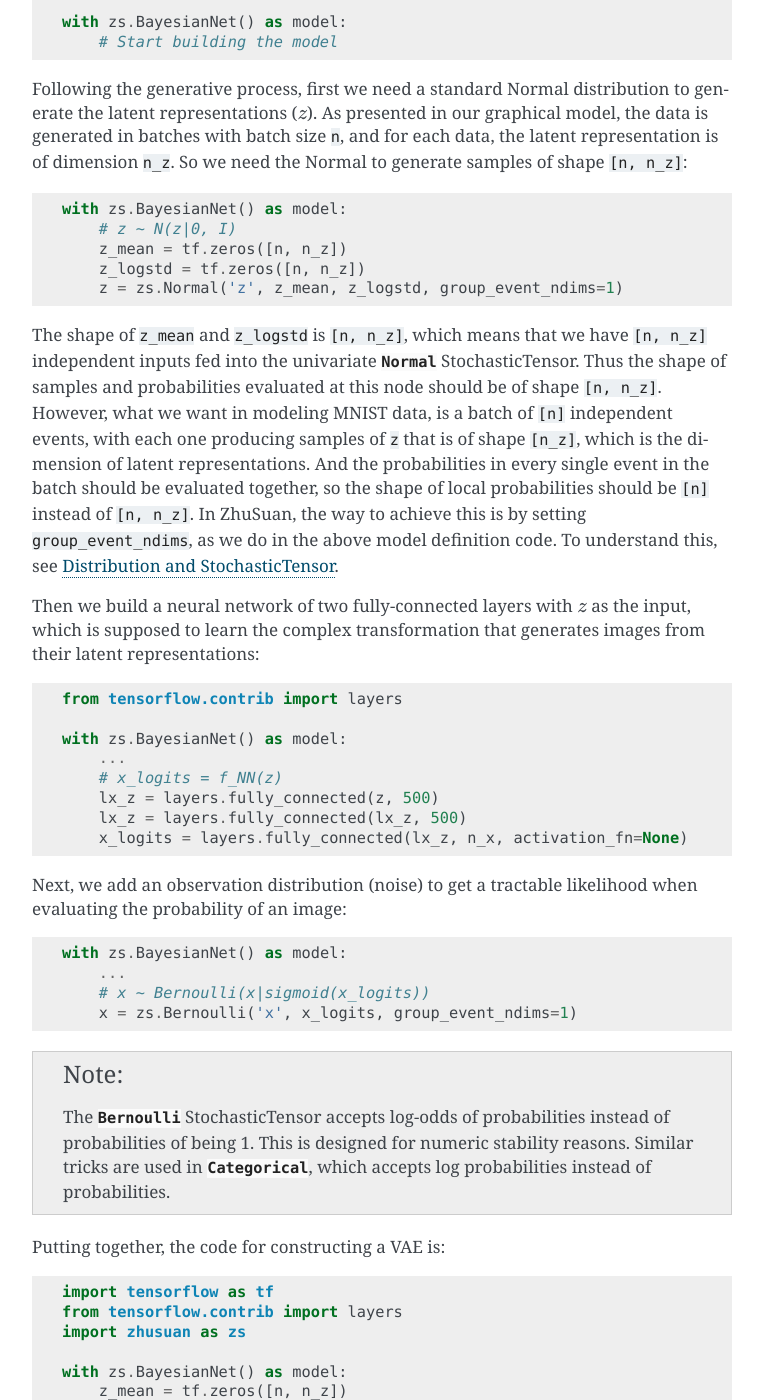
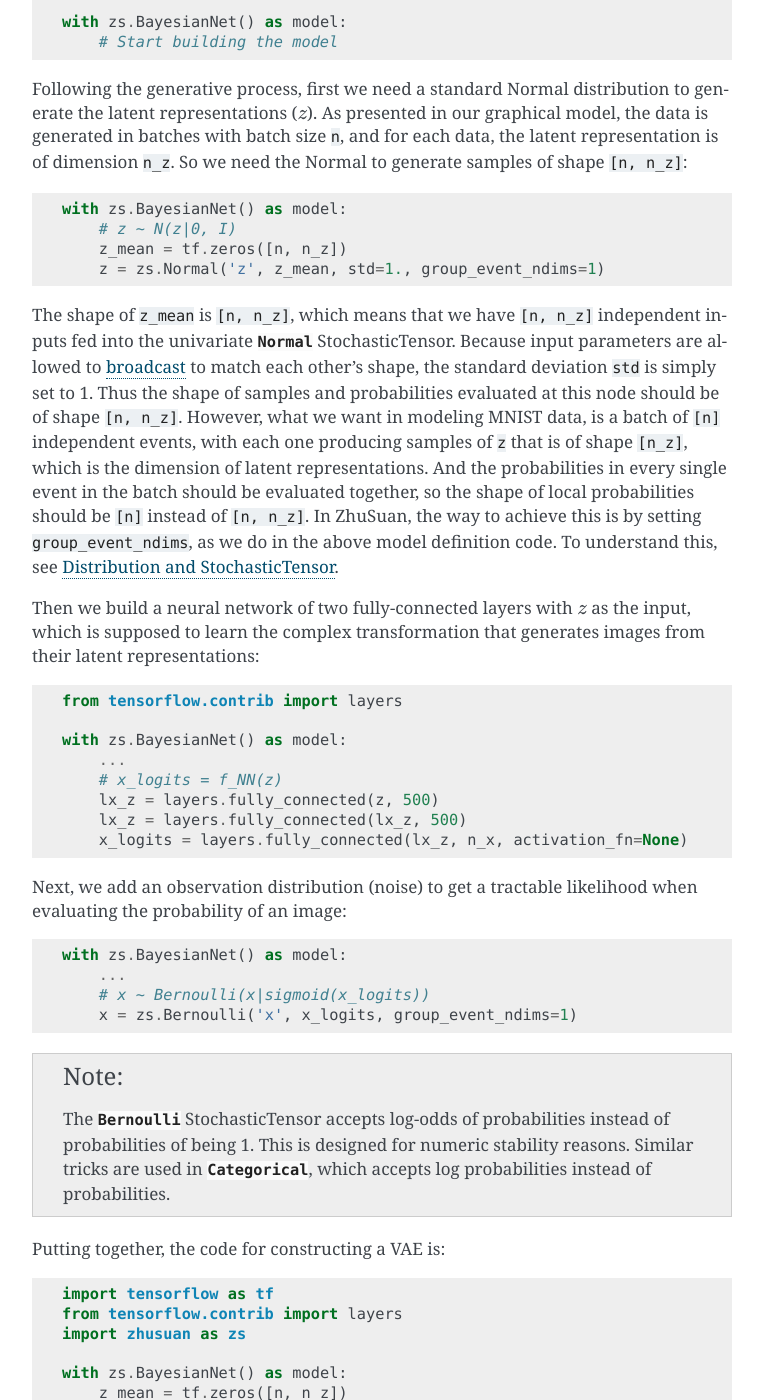
Before and after one commit to thu-ml/zhusuan, a Sphinx documentation site: the page built from docs/vae.rst, in a window 1280 px wide and 1400 px high, scrolled down 815 px. Shown: the whole window, without its empty margins (368-1131 px from the left). Built offline with Sphinx 7.4.7, drawn with Linux system fonts in a browser that asks for light colours; cross-references to code outside the pages are shown as plain code; some of the changed text lies outside the part shown.

Commit message:
std parameter swapped in

```diff
--- a/README.rst
+++ b/README.rst
@@ -31,7 +31,7 @@ Variational objectives we support:
 * **SGVB**: Stochastic gradient variational Bayes.
 * **IWAE**: Importance weighted objectives.
 * **NVIL**: Score function estimator with variance reduction.
-* **VIMC**: Multi-sample score function estimator with variance reduction.
+* **VIMCO**: Multi-sample score function estimator with variance reduction.
 
 Adaptive Importance Sampling
 ^^^^^^^^^^^^^^^^^^^^^^^^^^^^
--- a/docs/vae.rst
+++ b/docs/vae.rst
@@ -50,22 +50,23 @@ need the Normal to generate samples of shape ``[n, n_z]``::
     with zs.BayesianNet() as model:
         # z ~ N(z|0, I)
         z_mean = tf.zeros([n, n_z])
-        z_logstd = tf.zeros([n, n_z])
-        z = zs.Normal('z', z_mean, z_logstd, group_event_ndims=1)
+        z = zs.Normal('z', z_mean, std=1., group_event_ndims=1)
 
-
-The shape of ``z_mean`` and ``z_logstd`` is ``[n, n_z]``, which means that
+The shape of ``z_mean`` is ``[n, n_z]``, which means that
 we have ``[n, n_z]`` independent inputs fed into the univariate
-:class:`~zhusuan.model.stochastic.Normal` StochasticTensor. Thus the
-shape of samples and probabilities evaluated at this node should be of
-shape ``[n, n_z]``. However, what we want in modeling MNIST data, is a batch of
-``[n]`` independent events, with each one producing samples of ``z`` that is of
-shape ``[n_z]``, which is the dimension of latent representations. And the
-probabilities in every single event in the batch should be evaluated together,
-so the shape of local probabilities should be ``[n]`` instead of ``[n, n_z]``.
-In ZhuSuan, the way to achieve this is by setting ``group_event_ndims``,
-as we do in the above model definition code. To understand this, see
-:ref:`dist-and-stochastic`.
+:class:`~zhusuan.model.stochastic.Normal` StochasticTensor. Because
+input parameters are allowed to
+`broadcast <https://docs.scipy.org/doc/numpy-1.12.0/user/basics.broadcasting.html>`_
+to match each other's shape, the standard deviation ``std`` is simply set to
+1. Thus the shape of samples and probabilities evaluated at this node should
+be of shape ``[n, n_z]``. However, what we want in modeling MNIST data, is a
+batch of ``[n]`` independent events, with each one producing samples of ``z``
+that is of shape ``[n_z]``, which is the dimension of latent representations.
+And the probabilities in every single event in the batch should be evaluated
+together, so the shape of local probabilities should be ``[n]`` instead of
+``[n, n_z]``. In ZhuSuan, the way to achieve this is by setting
+``group_event_ndims``, as we do in the above model definition code. To
+understand this, see :ref:`dist-and-stochastic`.
 
 Then we build a neural network of two fully-connected layers with :math:`z` as
 the input, which is supposed to learn the complex transformation that
@@ -104,8 +105,7 @@ Putting together, the code for constructing a VAE is::
 
     with zs.BayesianNet() as model:
         z_mean = tf.zeros([n, n_z])
-        z_logstd = tf.zeros([n, n_z])
-        z = zs.Normal('z', z_mean, z_logstd, group_event_ndims=1)
+        z = zs.Normal('z', z_mean, std=1., group_event_ndims=1)
 
         lx_z = layers.fully_connected(z, 500)
         lx_z = layers.fully_connected(lx_z, 500)
@@ -156,8 +156,7 @@ ZhuSuan is to wrap it in a function, like this::
     def vae(observed, n, n_x, n_z):
         with zs.BayesianNet(observed=observed) as model:
             z_mean = tf.zeros([n, n_z])
-            z_logstd = tf.zeros([n, n_z])
-            z = zs.Normal('z', z_mean, z_logstd, group_event_ndims=1)
+            z = zs.Normal('z', z_mean, std=1., group_event_ndims=1)
             lx_z = layers.fully_connected(z, 500)
             lx_z = layers.fully_connected(lx_z, 500)
             x_logits = layers.fully_connected(lx_z, n_x, activation_fn=None)
```
Also changed, not shown: other parts of docs/vae.rst (+1 -1 lines), docs/bayesian_nn.rst (+5 -7 lines), 12 other files.
